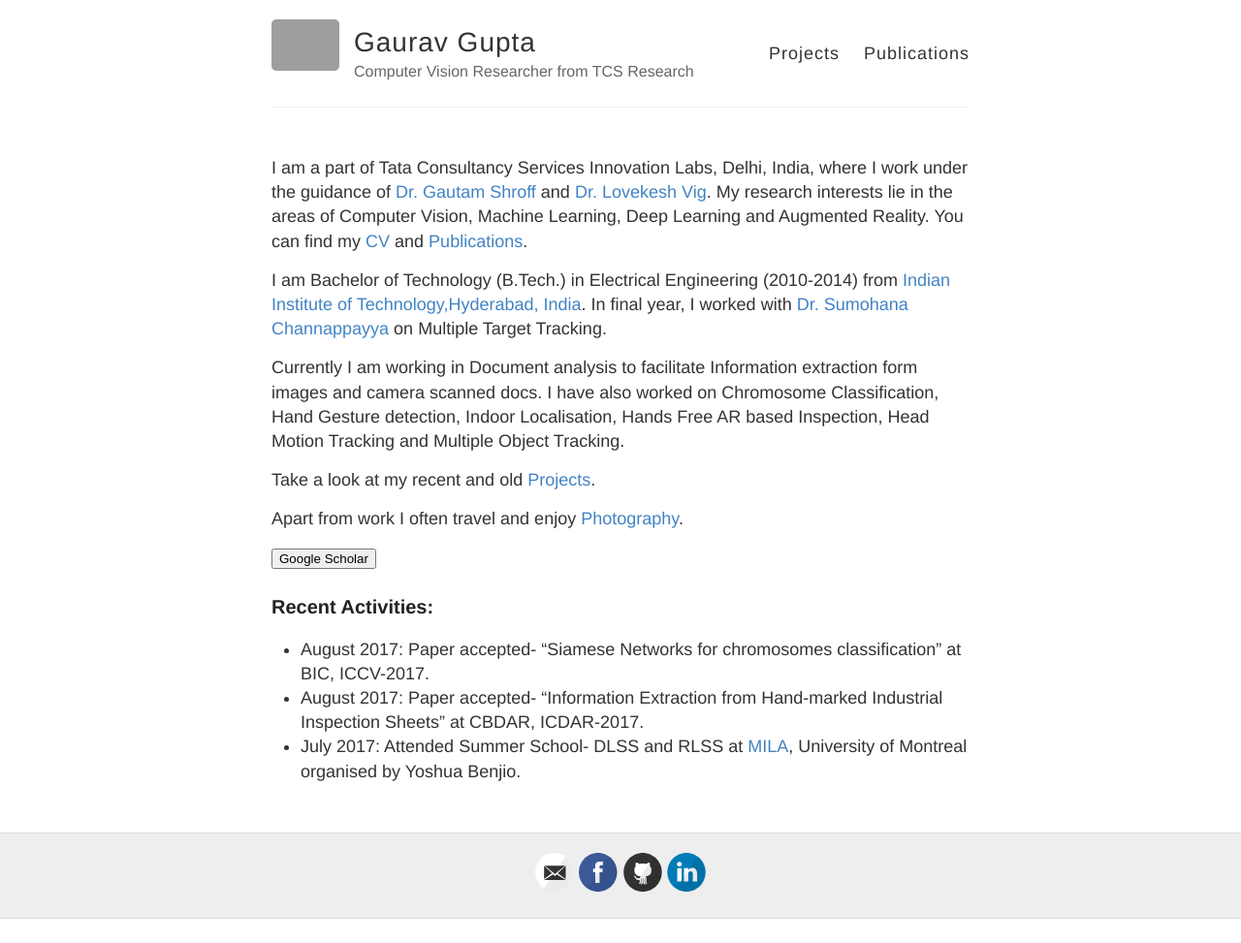
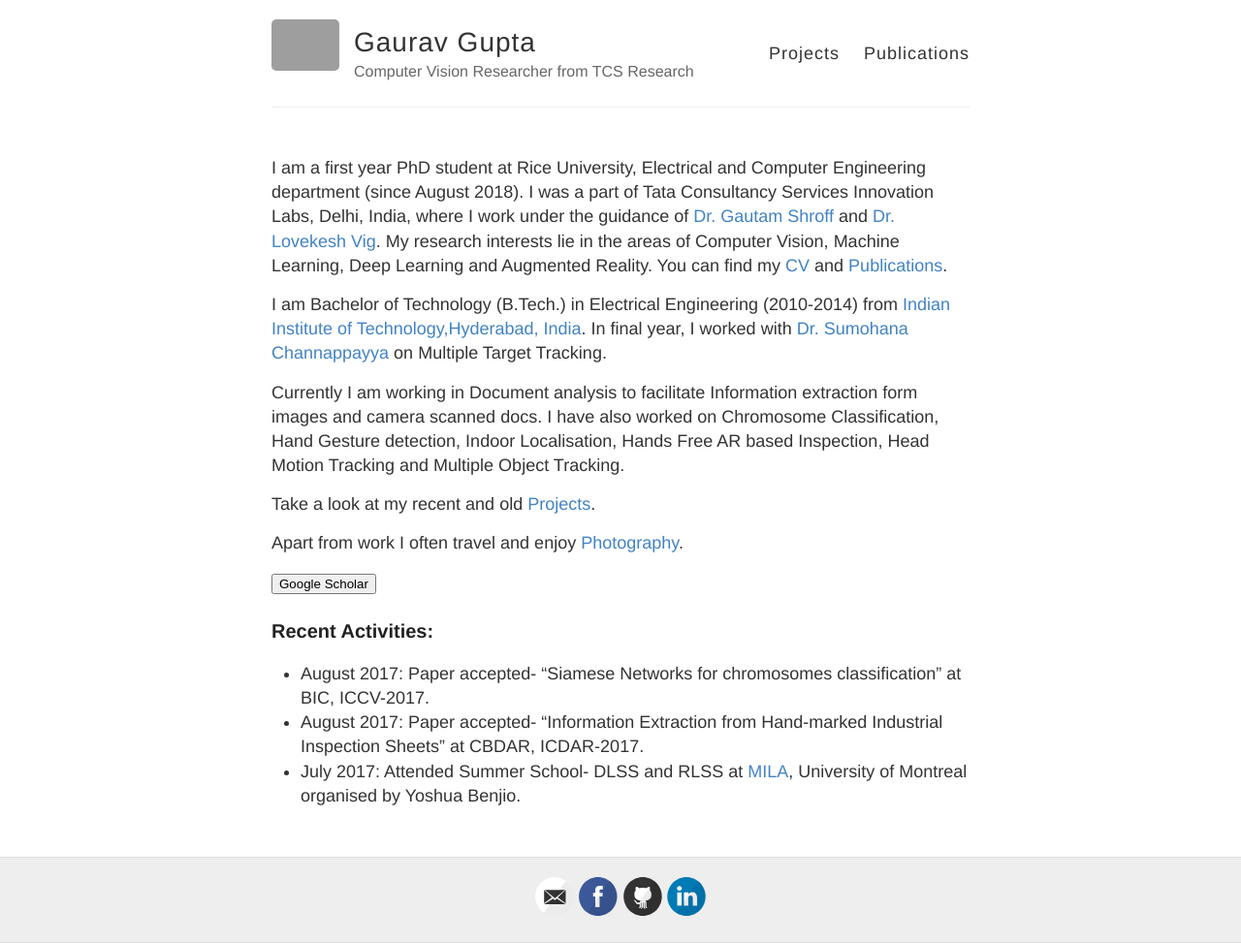
Before and after one commit to gaurav16gupta/gaurav16gupta.github.io, a Jekyll site: the page built from index.md, in a window 1280 px wide. Shown: the whole page at 97% size. Built offline with Jekyll 4.4.1, drawn with Linux system fonts in a browser that asks for light colours; before the commit the page ends 948 px from its top, so only the background shows below that; grey boxes are pictures that could not be loaded.

Commit message:
Update index.md

```diff
--- a/index.md
+++ b/index.md
@@ -3,7 +3,8 @@ layout: page
 published: true
 ---
 
-I am a part of Tata Consultancy Services Innovation Labs, Delhi, India, where I work under the guidance of [Dr. Gautam Shroff](https://www.linkedin.com/in/gautam-shroff-066901/) and [Dr. Lovekesh Vig](https://sites.google.com/site/lovekeshhome/). My research interests lie in the areas of Computer Vision, Machine Learning, Deep Learning and Augmented Reality. You can find my [CV](https://gaurav16gupta.github.io/Resume-%20Gaurav%20Gupta.pdf) and [Publications](https://gaurav16gupta.github.io/publications/).
+I am a first year PhD student at Rice University, Electrical and Computer Engineering department (since August 2018).
+I was a part of Tata Consultancy Services Innovation Labs, Delhi, India, where I work under the guidance of [Dr. Gautam Shroff](https://www.linkedin.com/in/gautam-shroff-066901/) and [Dr. Lovekesh Vig](https://sites.google.com/site/lovekeshhome/). My research interests lie in the areas of Computer Vision, Machine Learning, Deep Learning and Augmented Reality. You can find my [CV](https://gaurav16gupta.github.io/Resume-%20Gaurav%20Gupta.pdf) and [Publications](https://gaurav16gupta.github.io/publications/).
 
 I am Bachelor of Technology (B.Tech.) in Electrical Engineering (2010-2014) from [Indian Institute of Technology,Hyderabad, India](http://www.iith.ac.in). In final year, I worked with [Dr. Sumohana Channappayya](https://www.iith.ac.in/~sumohana/) on Multiple Target Tracking.
 
```
